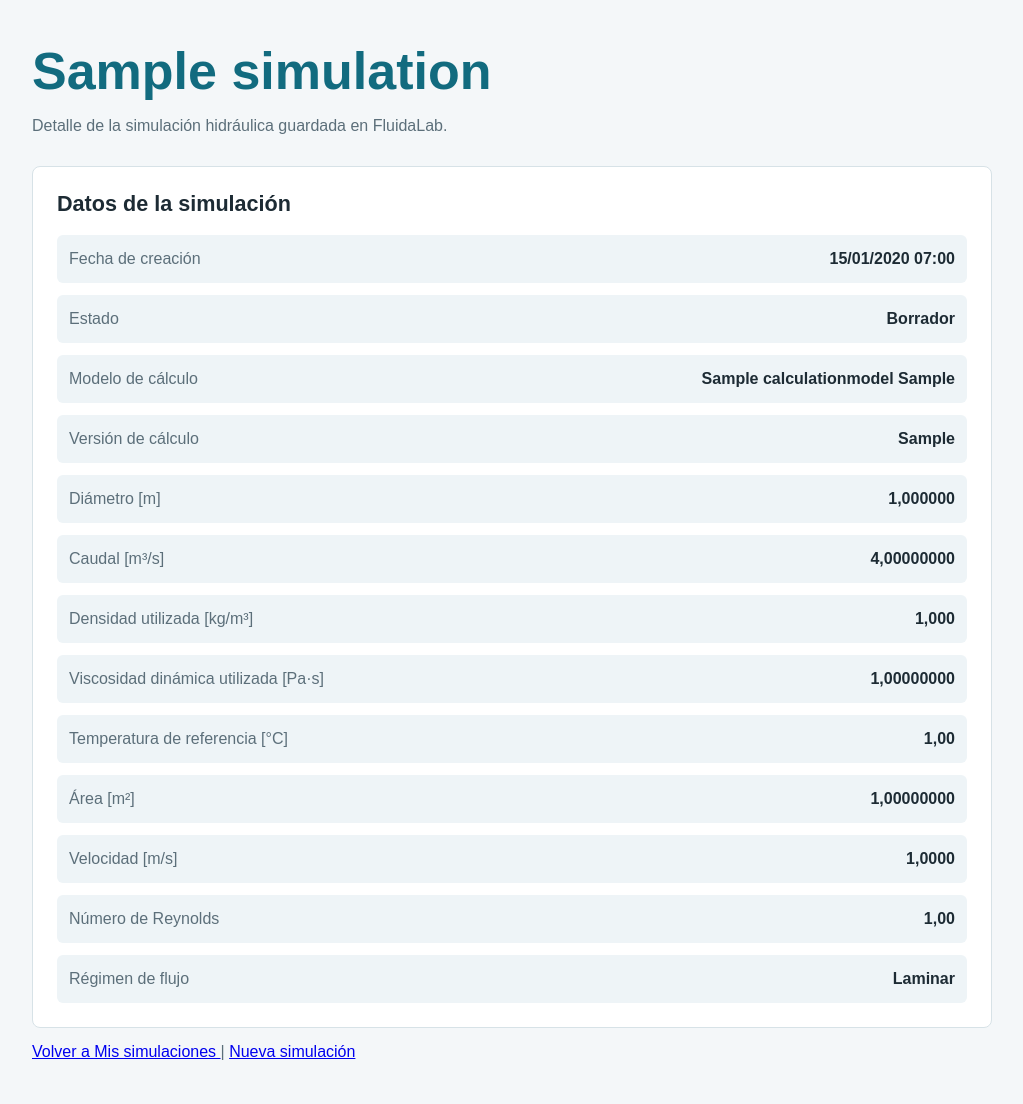
After one commit to psv1977/simulador-fluidos, a Django app: page /simulations/mis-simulaciones/1/ in a window 1280 px wide. The commit adds this page. Shown: the whole page, without its empty margins (128-1151 px from the left). Run offline with Django 5.2, Linux system fonts and the light colour scheme; a user stored in the database is signed in; tables that the repository leaves empty hold one stand-in row (values such as "Sample post").

Commit message:
feat: agregar vista de detalle de simulaciones

```diff
--- a/simulations/static/simulations/css/hydraulic_simulation.css
+++ b/simulations/static/simulations/css/hydraulic_simulation.css
@@ -155,3 +155,25 @@
                 padding: 20px;
             }
         }
+        .table-wrapper {
+            width: 100%;
+            overflow-x: auto;
+        }
+
+        table {
+            width: 100%;
+            border-collapse: collapse;
+        }
+
+        th,
+        td {
+            padding: 12px;
+            border-bottom: 1px solid var(--border);
+            text-align: left;
+            white-space: nowrap;
+        }
+
+        th {
+            background: var(--surface-muted);
+            font-weight: 700;
+        }
--- /dev/null
+++ b/simulations/templates/simulations/simulation_detail.html
@@ -0,0 +1,166 @@
+{% load static %}
+<!DOCTYPE html>
+
+<html lang="es">
+<head>
+    <meta charset="utf-8">
+    <meta name="viewport" content="width=device-width, initial-scale=1">
+    <title>FluidaLab | Detalle de simulación</title>
+
+    <link
+        rel="stylesheet"
+        href="{% static 'simulations/css/hydraulic_simulation.css' %}"
+    >
+</head>
+
+<body>
+    <main>
+        <header>
+            <h1>{{ simulation.title }}</h1>
+
+            <p>
+                Detalle de la simulación hidráulica guardada en FluidaLab.
+            </p>
+        </header>
+
+        <section class="panel" aria-labelledby="simulation-detail-title">
+            <h2 id="simulation-detail-title">Datos de la simulación</h2>
+
+            <div class="results">
+                <div class="result-row">
+                    <span class="result-label">Fecha de creación</span>
+                    <span class="result-value">
+                        {{ simulation.created_at|date:"d/m/Y H:i" }}
+                    </span>
+                </div>
+
+                <div class="result-row">
+                    <span class="result-label">Estado</span>
+                    <span class="result-value">
+                        {{ simulation.get_status_display }}
+                    </span>
+                </div>
+
+                <div class="result-row">
+                    <span class="result-label">Modelo de cálculo</span>
+                    <span class="result-value">
+                        {{ simulation.calculation_model|default:"No aplica" }}
+                    </span>
+                </div>
+
+                <div class="result-row">
+                    <span class="result-label">Versión de cálculo</span>
+                    <span class="result-value">
+                        {{ simulation.calculation_version|default:"No aplica" }}
+                    </span>
+                </div>
+
+                <div class="result-row">
+                    <span class="result-label">Diámetro [m]</span>
+                    <span class="result-value">
+                        {{ simulation.diameter_m|floatformat:6 }}
+                    </span>
+                </div>
+
+                <div class="result-row">
+                    <span class="result-label">Caudal [m³/s]</span>
+                    <span class="result-value">
+                        {% if simulation.flow_rate_m3_s is not None %}
+                            {{ simulation.flow_rate_m3_s|floatformat:8 }}
+                        {% else %}
+                            No aplica
+                        {% endif %}
+                    </span>
+                </div>
+
+                <div class="result-row">
+                    <span class="result-label">
+                        Densidad utilizada [kg/m³]
+                    </span>
+                    <span class="result-value">
+                        {{ simulation.density_used_kg_m3|floatformat:3 }}
+                    </span>
+                </div>
+
+                <div class="result-row">
+                    <span class="result-label">
+                        Viscosidad dinámica utilizada [Pa·s]
+                    </span>
+                    <span class="result-value">
+                        {{ simulation.dynamic_viscosity_used_pa_s|floatformat:8 }}
+                    </span>
+                </div>
+
+                <div class="result-row">
+                    <span class="result-label">
+                        Temperatura de referencia [°C]
+                    </span>
+                    <span class="result-value">
+                        {{ simulation.reference_temperature_used_c|floatformat:2 }}
+                    </span>
+                </div>
+
+                <div class="result-row">
+                    <span class="result-label">Área [m²]</span>
+                    <span class="result-value">
+                        {% if simulation.area_m2 is not None %}
+                            {{ simulation.area_m2|floatformat:8 }}
+                        {% else %}
+                            No aplica
+                        {% endif %}
+                    </span>
+                </div>
+
+                <div class="result-row">
+                    <span class="result-label">Velocidad [m/s]</span>
+                    <span class="result-value">
+                        {% if simulation.velocity_m_s is not None %}
+                            {{ simulation.velocity_m_s|floatformat:4 }}
+                        {% else %}
+                            No aplica
+                        {% endif %}
+                    </span>
+                </div>
+
+                <div class="result-row">
+                    <span class="result-label">Número de Reynolds</span>
+                    <span class="result-value">
+                        {% if simulation.reynolds_number is not None %}
+                            {{ simulation.reynolds_number|floatformat:2 }}
+                        {% else %}
+                            No aplica
+                        {% endif %}
+                    </span>
+                </div>
+
+                <div class="result-row">
+                    <span class="result-label">Régimen de flujo</span>
+                    <span class="result-value">
+                        {% if simulation.flow_regime == "LAMINAR" %}
+                            Laminar
+                        {% elif simulation.flow_regime == "TRANSITION" %}
+                            Transicional
+                        {% elif simulation.flow_regime == "TURBULENT" %}
+                            Turbulento
+                        {% else %}
+                            No aplica
+                        {% endif %}
+                    </span>
+                </div>
+            </div>
+        </section>
+
+        <p>
+            <a href="{% url 'simulations:simulation_list' %}">
+                Volver a Mis simulaciones
+            </a>
+
+            |
+
+            <a href="{% url 'simulations:hydraulic_simulation' %}">
+                Nueva simulación
+            </a>
+        </p>
+    </main>
+</body>
+</html>
--- a/simulations/urls.py
+++ b/simulations/urls.py
@@ -1,6 +1,10 @@
 from django.urls import path
 
-from simulations.views import hydraulic_simulation, simulation_list
+from simulations.views import (
+    hydraulic_simulation,
+    simulation_detail,
+    simulation_list,
+)
 
 
 app_name = "simulations"
@@ -12,4 +16,9 @@ urlpatterns = [
         simulation_list,
         name="simulation_list",
     ),
+    path(
+        "mis-simulaciones/<int:pk>/",
+        simulation_detail,
+        name="simulation_detail",
+    ),
 ]
--- a/simulations/views.py
+++ b/simulations/views.py
@@ -1,7 +1,7 @@
 from decimal import Decimal
 
 from django.contrib.auth.decorators import login_required
-from django.shortcuts import render
+from django.shortcuts import get_object_or_404, render
 from django.utils import timezone
 
 from simulations.calculations import (
@@ -29,6 +29,25 @@ def simulation_list(request):
         request,
         "simulations/simulation_list.html",
         {"simulations": simulations},
+    )
+
+
+@login_required
+def simulation_detail(request, pk):
+    simulation = get_object_or_404(
+        Simulation.objects.select_related(
+            "calculation_model",
+            "fluid",
+            "course",
+        ),
+        pk=pk,
+        owner=request.user,
+    )
+
+    return render(
+        request,
+        "simulations/simulation_detail.html",
+        {"simulation": simulation},
     )
 
 
```
Also changed, not shown: simulations/templates/simulations/simulation_list.html (+8 -2 lines).
